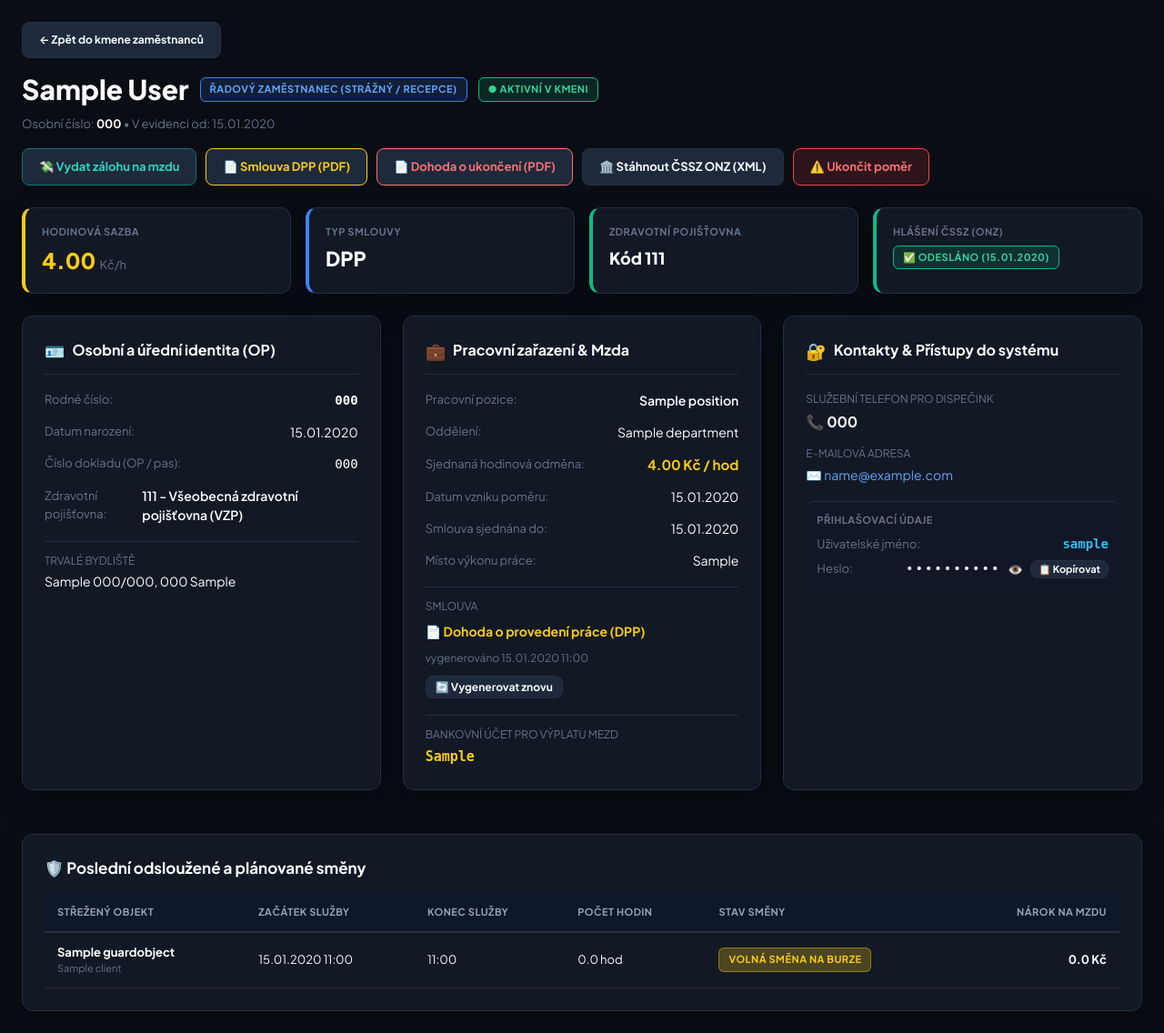
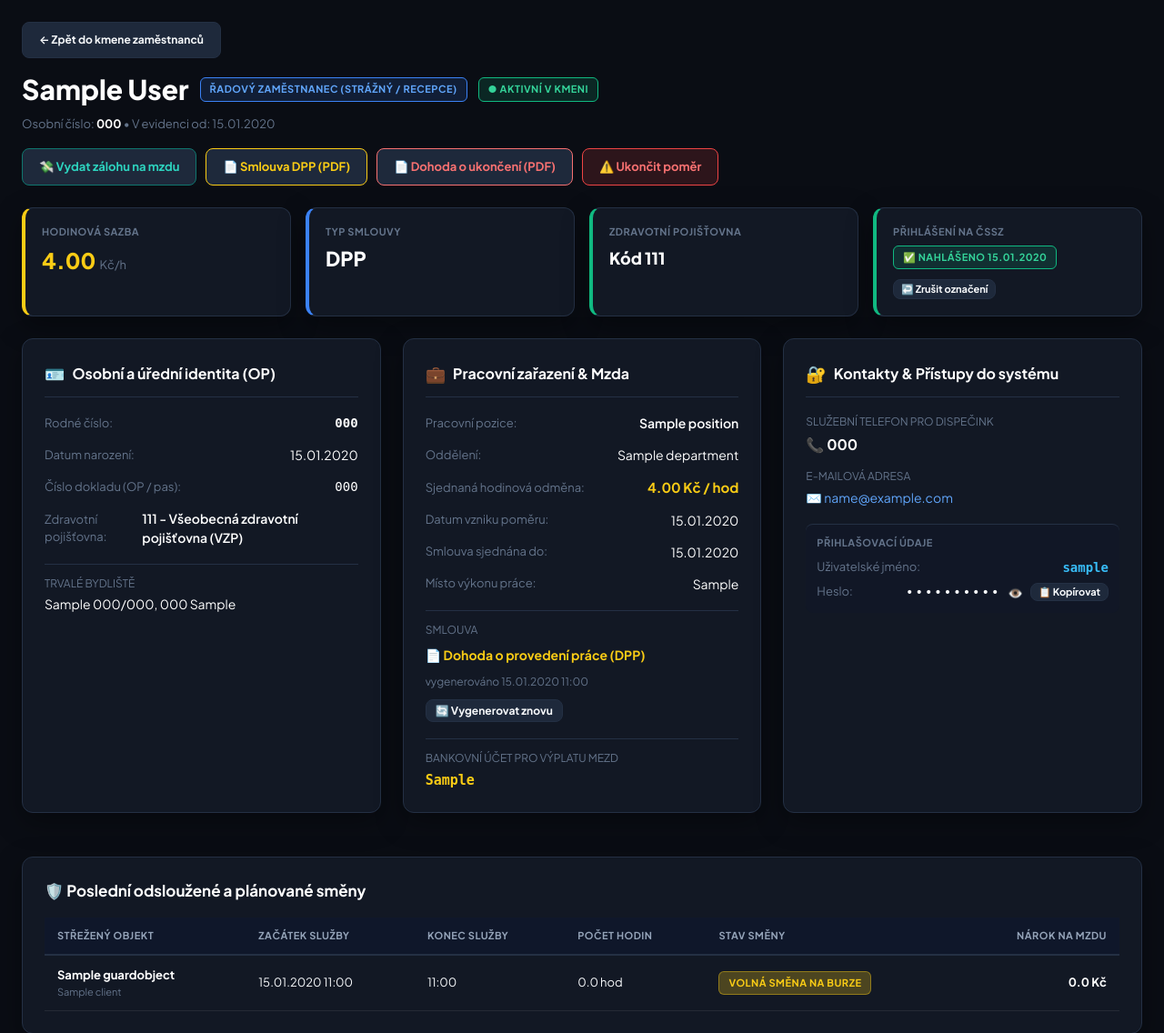
Before and after one commit to lukashejna01/panther-security-test, a Django app: page /dispecink/zamestnanec/1/ in a window 1280 px wide. Shown: the part 103-1239 px from the top of the page at 91% size. Run offline with Django 4.2, Linux system fonts and the light colour scheme; a user stored in the database is signed in; tables that the repository leaves empty hold one stand-in row (values such as "Sample post").

Commit message:
ČSSZ: odpočet lhůty, označení odeslání, přesměrování po nástupu na kartu, odstraněno neplatné ONZ

```diff
--- a/core/models/employee.py
+++ b/core/models/employee.py
@@ -28,6 +28,16 @@ def termination_pdf_path(instance, filename):
     year = timezone.now().strftime('%Y')
     number = instance.personal_number or f"ID{instance.id or 'new'}"
     return f"terminations/{year}/{instance.contract_type}_{number}_{secrets.token_hex(8)}.pdf"
+
+
+def _czech_days(count):
+    """Správný tvar slova „den“ podle počtu: 1 den, 2–4 dny, 5 dní."""
+    count = abs(count)
+    if count == 1:
+        return "den"
+    if 2 <= count <= 4:
+        return "dny"
+    return "dní"
 
 
 def advance_pdf_path(instance, filename):
@@ -256,6 +266,39 @@ class Employee(models.Model):
         parts = [p for p in [street_part, city_part] if p]
         return ", ".join(parts) or "Adresa neuvedena"
 
+    @property
+    def cssz_deadline(self):
+        """
+        Lhůta pro přihlášení zaměstnance na ČSSZ (REGZEC): od 1. 7. 2026 nejpozději
+        v den nástupu, ještě před zahájením práce.
+        """
+        return self.start_employment_date
+
+    @property
+    def cssz_status(self):
+        """
+        Stav hlášení na ČSSZ pro zobrazení v aplikaci.
+        state: done (nahlášeno), ok (dost času), warn (3 a méně dní), today (dnes), late (po lhůtě)
+        """
+        if self.is_reported_cssz:
+            when = timezone.localtime(self.reported_cssz_date).strftime('%d.%m.%Y') if self.reported_cssz_date else ''
+            return {'state': 'done', 'text': f"Nahlášeno {when}".strip(), 'days': None}
+
+        deadline = self.cssz_deadline
+        if not deadline:
+            return {'state': 'warn', 'text': "Chybí datum nástupu", 'days': None}
+
+        days = (deadline - timezone.localdate()).days
+        if days > 0:
+            return {
+                'state': 'ok' if days > 3 else 'warn',
+                'text': f"Zbývá {days} {_czech_days(days)} (do {deadline:%d.%m.%Y})",
+                'days': days,
+            }
+        if days == 0:
+            return {'state': 'today', 'text': "Nahlásit dnes – před nástupem do práce", 'days': 0}
+        return {'state': 'late', 'text': f"Po lhůtě {-days} {_czech_days(-days)}", 'days': days}
+
     def save(self, *args, **kwargs):
         if not self.personal_number:
             prefix = "PS"
--- a/core/urls.py
+++ b/core/urls.py
@@ -27,7 +27,6 @@ urlpatterns = [
     path('dispecink/kandidat/<int:candidate_id>/pohovor/', views.schedule_interview_view, name='schedule_interview'),
     path('dispecink/kandidat/<int:candidate_id>/onboard/', views.candidate_onboard_view, name='candidate_onboard'),
     path('dispecink/kandidat/<int:candidate_id>/archivovat/', views.archive_candidate_view, name='archive_candidate'),
-    path('dispecink/kandidat/<int:candidate_id>/onz/', views.download_cssz_onz_view, name='download_cssz_onz'),
 
     # Kmen zaměstnanců
     path('dispecink/zamestnanci/', views.employee_list_view, name='employee_list'),
@@ -38,6 +37,7 @@ urlpatterns = [
     path('dispecink/zamestnanec/<int:employee_id>/smlouva/vygenerovat/', employee_views.employee_contract_regenerate_view, name='employee_contract_regenerate'),
     path('dispecink/zamestnanec/<int:employee_id>/ukonceni/', employee_views.employee_termination_view, name='employee_termination'),
     path('dispecink/zamestnanec/<int:employee_id>/ukonceni/vygenerovat/', employee_views.employee_termination_regenerate_view, name='employee_termination_regenerate'),
+    path('dispecink/zamestnanec/<int:employee_id>/cssz/', employee_views.employee_cssz_mark_view, name='employee_cssz_mark'),
 
     # Modul Zálohy a Výdajové doklady (VPD)
     path('dispecink/zalohy/', advance_views.advance_list_view, name='advance_list'),
--- a/core/views/__init__.py
+++ b/core/views/__init__.py
@@ -14,7 +14,6 @@ from .candidate_views import (
     archive_candidate_view,
     candidates_archive_list_view,
     candidate_onboard_view,
-    download_cssz_onz_view,
 )
 from .employee_views import (
     employee_list_view,
--- a/core/views/employee_views.py
+++ b/core/views/employee_views.py
@@ -8,6 +8,7 @@ from django.contrib.auth.decorators import login_required
 from django.http import FileResponse, JsonResponse
 from django.shortcuts import get_object_or_404, redirect, render
 from django.urls import reverse
+from django.utils import timezone
 from django.views.decorators.http import require_POST
 
 from core.decorators import role_required
@@ -121,6 +122,33 @@ def employee_termination_regenerate_view(request, employee_id):
 
 @login_required
 @role_required([SystemRole.MANAGER, SystemRole.OWNER])
+@require_POST
+def employee_cssz_mark_view(request, employee_id):
+    """
+    Ruční potvrzení, že přihláška zaměstnance byla odeslána na ČSSZ (datovou schránkou).
+    action=sent označí jako nahlášeno, action=undo označení zruší (omylem kliknuto).
+    """
+    employee = get_object_or_404(Employee, id=employee_id)
+    action = request.POST.get('action')
+
+    if action == 'sent':
+        employee.is_reported_cssz = True
+        employee.reported_cssz_date = timezone.now()
+        messages.success(request, f"Přihláška {employee.full_name} na ČSSZ je označená jako odeslaná.")
+    elif action == 'undo':
+        employee.is_reported_cssz = False
+        employee.reported_cssz_date = None
+        messages.info(request, f"Označení odeslání na ČSSZ u {employee.full_name} bylo zrušeno.")
+    else:
+        messages.error(request, "Neznámá akce.")
+        return redirect('employee_detail', employee_id=employee.id)
+
+    employee.save(update_fields=['is_reported_cssz', 'reported_cssz_date'])
+    return redirect('employee_detail', employee_id=employee.id)
+
+
+@login_required
+@role_required([SystemRole.MANAGER, SystemRole.OWNER])
 def archive_employee_view(request, employee_id):
     """
     Ukončení pracovního poměru: uloží způsob a datum ukončení, vygeneruje výpověď / dohodu
--- a/templates/employees/employee_detail.html
+++ b/templates/employees/employee_detail.html
@@ -42,9 +42,6 @@
             📄 {{ employee.get_termination_type_display }} (PDF)
         </a>
         {% endif %}
-        <a href="{% url 'download_cssz_onz' employee.id %}" class="btn btn-secondary" style="display: inline-flex; align-items: center; gap: 6px;">
-            🏛️ Stáhnout ČSSZ ONZ (XML)
-        </a>
         {% if employee.is_active %}
         <a href="{% url 'archive_employee' employee.id %}" class="btn btn-danger" style="display: inline-flex; align-items: center; gap: 6px;">
             ⚠️ Ukončit poměr
@@ -76,16 +73,44 @@
         </div>
     </div>
 
-    <div class="card" style="margin: 0; padding: 18px; border-left: 4px solid {% if employee.is_reported_cssz %}#10b981{% else %}#ef4444{% endif %};">
-        <div style="font-size: 11px; text-transform: uppercase; color: var(--text-muted); font-weight: 700; letter-spacing: 0.5px;">Hlášení ČSSZ (ONZ)</div>
+    {% with cssz=employee.cssz_status %}
+    <div class="card" style="margin: 0; padding: 18px; border-left: 4px solid {% if cssz.state == 'done' %}#10b981{% elif cssz.state == 'ok' %}#3b82f6{% elif cssz.state == 'warn' %}#f59e0b{% else %}#ef4444{% endif %};">
+        <div style="font-size: 11px; text-transform: uppercase; color: var(--text-muted); font-weight: 700; letter-spacing: 0.5px;">Přihlášení na ČSSZ</div>
         <div style="margin-top: 6px;">
-            {% if employee.is_reported_cssz %}
-                <span class="badge-tag green">✅ Odesláno ({{ employee.reported_cssz_date|date:"d.m.Y" }})</span>
+            {% if cssz.state == 'done' %}
+                <span class="badge-tag green">✅ {{ cssz.text }}</span>
+            {% elif cssz.state == 'ok' %}
+                <span class="badge-tag blue">⏳ {{ cssz.text }}</span>
+            {% elif cssz.state == 'warn' %}
+                <span class="badge-tag yellow">⚠️ {{ cssz.text }}</span>
             {% else %}
-                <span class="badge-tag red">⚠️ Neodesláno</span>
+                <span class="badge-tag red">🚨 {{ cssz.text }}</span>
             {% endif %}
         </div>
+
+        {% if employee.is_active or employee.is_reported_cssz %}
+        <form method="post" action="{% url 'employee_cssz_mark' employee.id %}" style="margin-top: 10px;">
+            {% csrf_token %}
+            {% if employee.is_reported_cssz %}
+                <input type="hidden" name="action" value="undo">
+                <button type="submit" class="btn btn-secondary" style="padding: 3px 8px; font-size: 11px;"
+                        onclick="return confirm('Opravdu zrušit označení, že přihláška byla odeslána na ČSSZ?');">
+                    ↩️ Zrušit označení
+                </button>
+            {% else %}
+                <input type="hidden" name="action" value="sent">
+                <button type="submit" class="btn btn-secondary" style="padding: 4px 10px; font-size: 12px; border-color: #10b981; color: #34d399; font-weight: 700;"
+                        onclick="return confirm('Potvrzujete, že přihláška (REGZEC) byla odeslána na ČSSZ datovou schránkou?');">
+                    ✅ Označit jako odesláno
+                </button>
+                <div style="font-size: 11px; color: var(--text-muted); margin-top: 6px;">
+                    Lhůta: nejpozději v den nástupu, před začátkem práce. Generování XML pro datovou schránku připravujeme.
+                </div>
+            {% endif %}
+        </form>
+        {% endif %}
     </div>
+    {% endwith %}
 </div>
 
 <!-- DETAILNÍ KARTY: IDENTITA, SMLOUVA A KONTAKTY -->
```
Also changed, not shown: core/views/candidate_views.py (+9 -22 lines), templates/employees/employee_list.html (+14 -6 lines).
